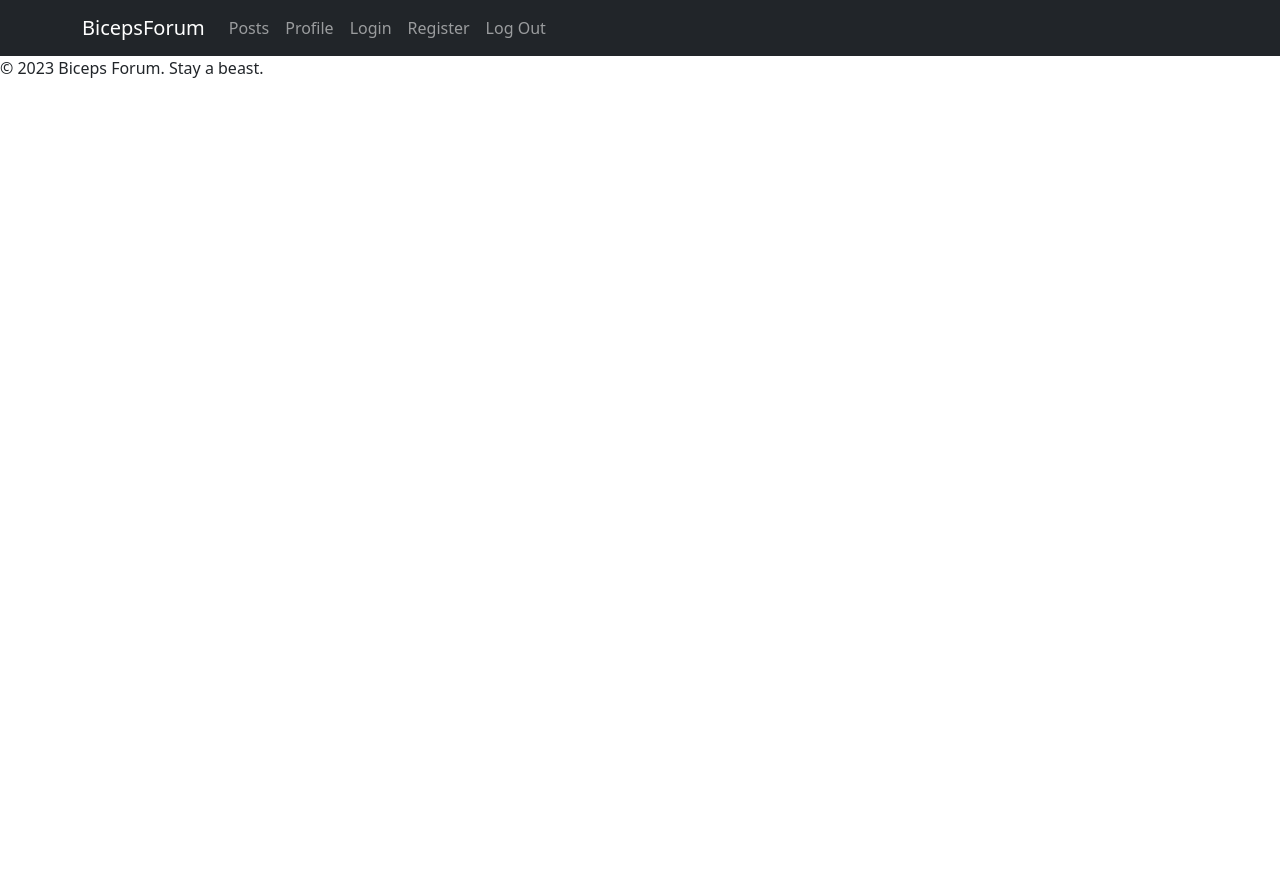
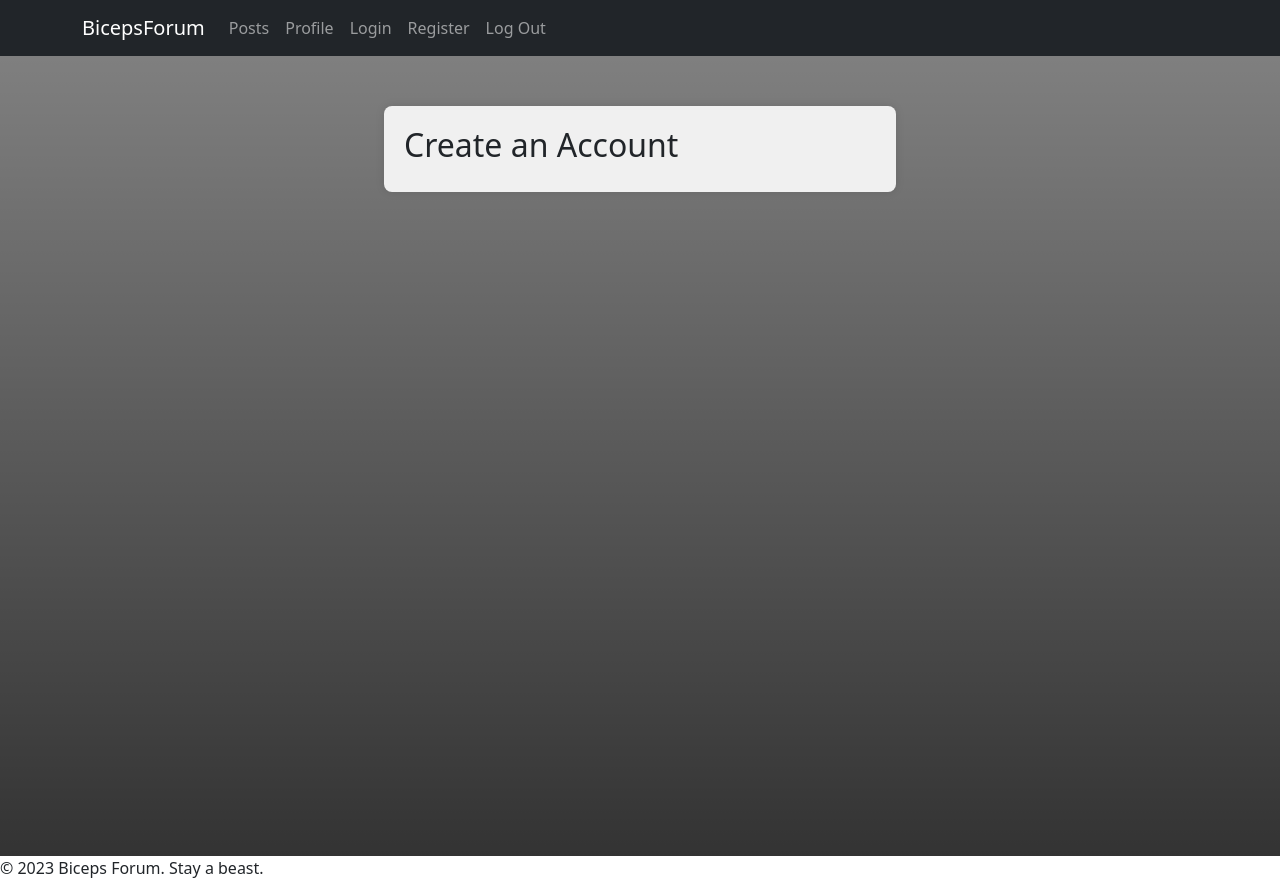
Before and after one commit to Sevgy/Forum-Project, a React (Vite) app: page /register in a window 1280 px wide. Before the commit the page ends 800 px from the top, so only its background shows below. Built offline with nearby package versions, Linux system fonts and the light colour scheme.

Commit message:
Added Register component with css
Without the forms

```diff
--- a/src/App.jsx
+++ b/src/App.jsx
@@ -7,6 +7,7 @@ import Header from "./components/header/Header.jsx"
 import PostsList from "./components/posts-list/PostsList.jsx"
 import Home from "./components/home/Home.jsx"
 import Login from "./components/login/Login.jsx"
+import Register from "./components/register/Register.jsx"
 
 function App() {
   return (
@@ -16,6 +17,7 @@ function App() {
         <Route path={Path.Home} element={<Home />} />
         <Route path={Path.Posts} element={<PostsList />} />
         <Route path={Path.Login} element={<Login />} />
+        <Route path={Path.Register} element={<Register />} />
       </Routes>
 
       <Footer/>
--- /dev/null
+++ b/src/components/register/Register.jsx
@@ -0,0 +1,17 @@
+import styles from './Register.module.css';
+
+export default function Register() {
+    return (
+        <div className={styles['register-background']}>
+          <div className={styles['register-container']}>
+            <div className={styles['register-form-container']}>
+              <h2>Create an Account</h2>
+              {/* Add your registration form here */}
+              <form>
+                {/* Your registration form fields go here */}
+              </form>
+            </div>
+          </div>
+        </div>
+      );
+}
--- /dev/null
+++ b/src/components/register/Register.module.css
@@ -0,0 +1,19 @@
+.register-background {
+    background: linear-gradient(to bottom, rgba(0, 0, 0, 0.5), rgba(0, 0, 0, 0.8));
+    height: 100vh;
+    display: flex;
+    justify-content: center;
+  }
+
+  .register-container {
+    width: 40%;
+  }
+
+  .register-form-container {
+    width: 100%;
+    background-color: #f0f0f0;
+    padding: 20px;
+    border-radius: 8px;
+    box-shadow: 0 0 10px rgba(0, 0, 0, 0.1);
+    margin-top: 50px;
+  }
```
